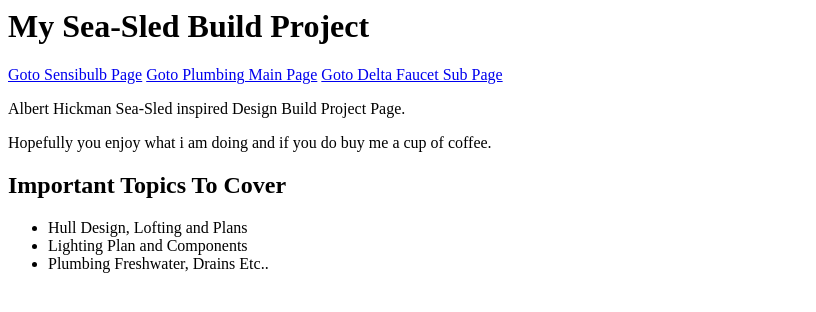
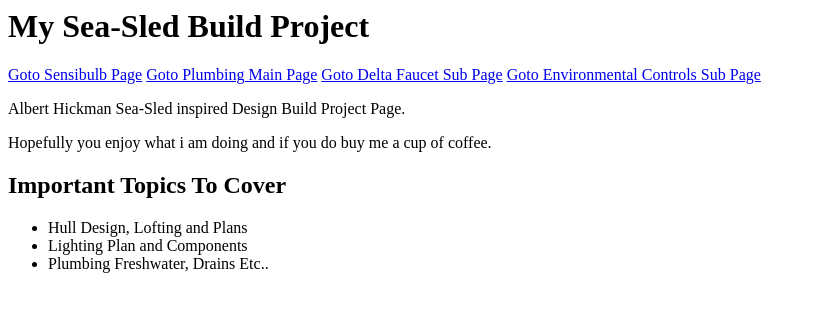
Before and after one commit to darksilicon/SeaSled, a plain HTML site: page index.html in a window 1280 px wide. Shown: the whole page, without its empty margins (0-816 px from the left). Drawn offline with Linux system fonts and the light colour scheme.

Commit message:
Update index.html

```diff
--- a/index.html
+++ b/index.html
@@ -9,6 +9,8 @@
 <a href="sensibulb.html">Goto Sensibulb Page</a>
 <a href="plumbing.html">Goto Plumbing Main Page</a>
 <a href="deltafaucet.html">Goto Delta Faucet Sub Page</a>
+<a href="environmental.html">Goto Environmental Controls Sub Page</a>
+
 
   <p>Albert Hickman Sea-Sled inspired Design Build Project Page.</p>
   <p>Hopefully you enjoy what i am doing and if you do buy me a cup of coffee.</p>
```
